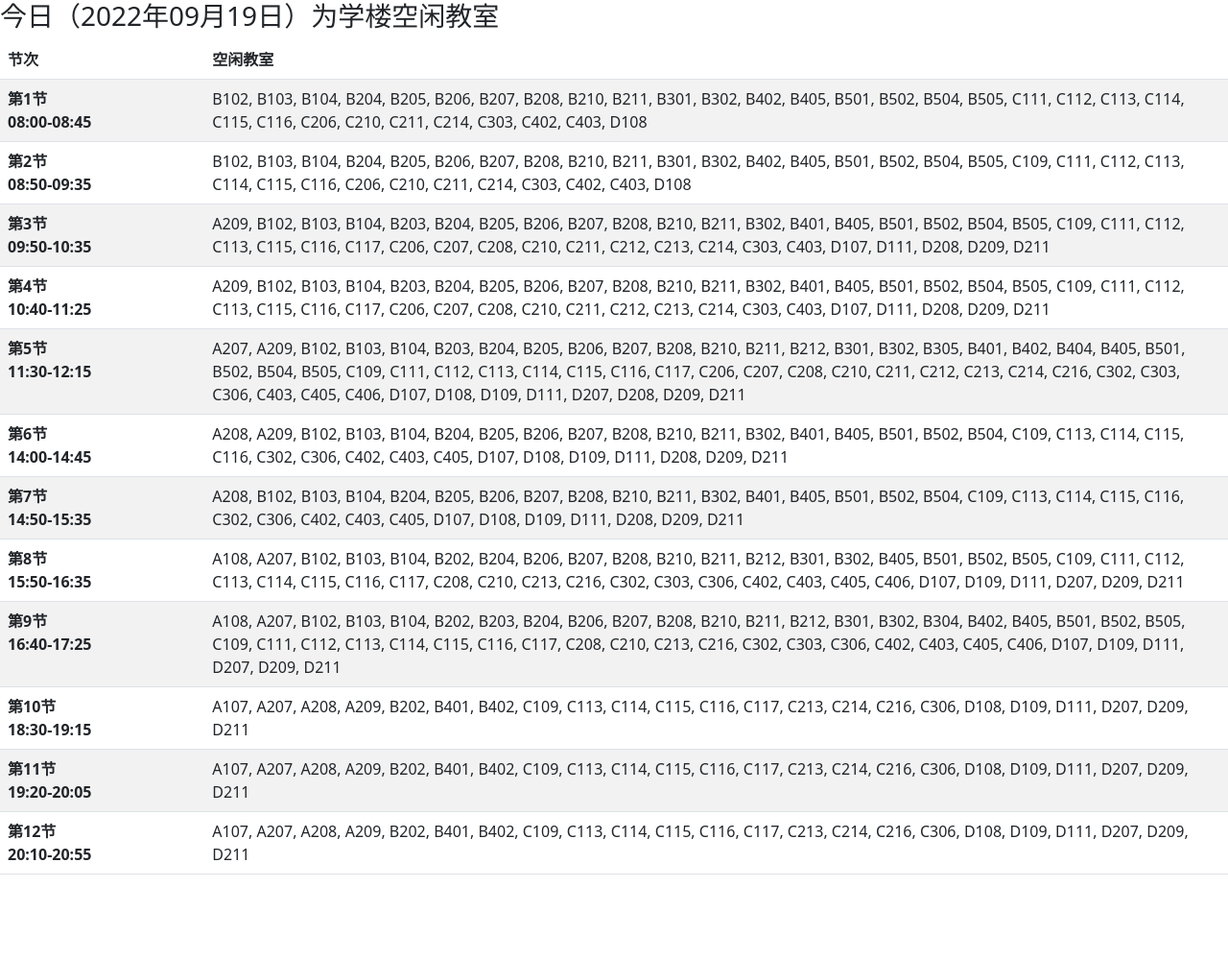
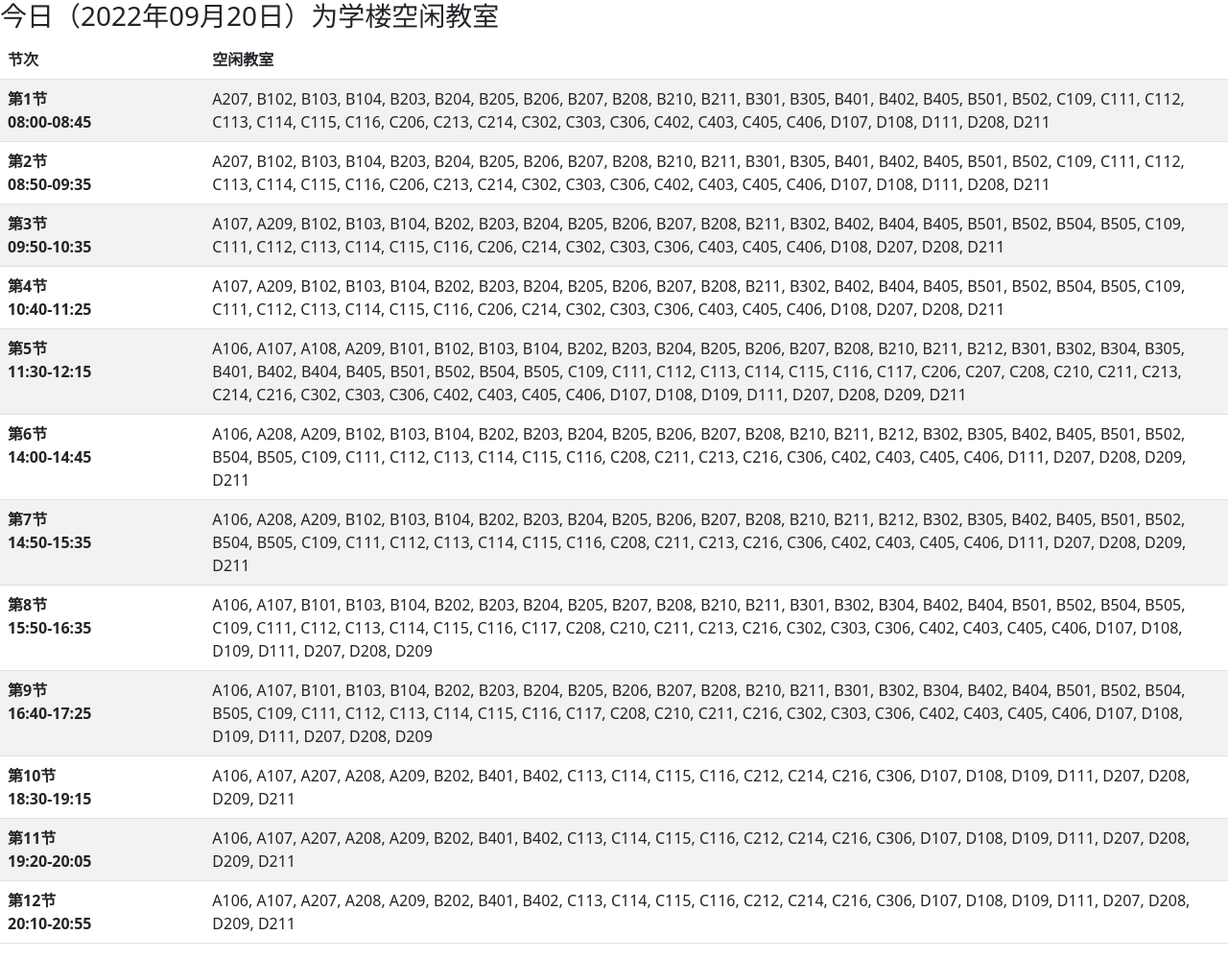
Before and after one commit to wlonestar/AutomaEdu, a Python web app: template template/result.html in a window 1280 px wide. Shown: the whole page at 96% size. Before the commit the page ends 911 px from the top, so only its background shows below. Run offline with Jinja, Linux system fonts and the light colour scheme; the template is opened without the code that fills it, so the values that code supplies are empty.

Commit message:
fix bug: set timezone to Asia/Shanghai, change send mail time

```diff
--- a/template/result.html
+++ b/template/result.html
@@ -7,7 +7,7 @@
     <link href="https://cdn.jsdelivr.net/npm/bootstrap@5.2.1/dist/css/bootstrap.min.css" rel="stylesheet" integrity="sha384-iYQeCzEYFbKjA/T2uDLTpkwGzCiq6soy8tYaI1GyVh/UjpbCx/TYkiZhlZB6+fzT" crossorigin="anonymous">
 </head>
 <body>
-    <h3>今日（2022年09月19日）为学楼空闲教室</h3>
+    <h3>今日（2022年09月20日）为学楼空闲教室</h3>
     <table class="table table-striped">
         <thead>
         <tr>
@@ -19,62 +19,62 @@
 
         <tr>
             <th>第1节<br>08:00-08:45</th>
-            <td>B102, B103, B104, B204, B205, B206, B207, B208, B210, B211, B301, B302, B402, B405, B501, B502, B504, B505, C111, C112, C113, C114, C115, C116, C206, C210, C211, C214, C303, C402, C403, D108</td>
+            <td>A207, B102, B103, B104, B203, B204, B205, B206, B207, B208, B210, B211, B301, B305, B401, B402, B405, B501, B502, C109, C111, C112, C113, C114, C115, C116, C206, C213, C214, C302, C303, C306, C402, C403, C405, C406, D107, D108, D111, D208, D211</td>
         </tr>
 
         <tr>
             <th>第2节<br>08:50-09:35</th>
-            <td>B102, B103, B104, B204, B205, B206, B207, B208, B210, B211, B301, B302, B402, B405, B501, B502, B504, B505, C109, C111, C112, C113, C114, C115, C116, C206, C210, C211, C214, C303, C402, C403, D108</td>
+            <td>A207, B102, B103, B104, B203, B204, B205, B206, B207, B208, B210, B211, B301, B305, B401, B402, B405, B501, B502, C109, C111, C112, C113, C114, C115, C116, C206, C213, C214, C302, C303, C306, C402, C403, C405, C406, D107, D108, D111, D208, D211</td>
         </tr>
 
         <tr>
             <th>第3节<br>09:50-10:35</th>
-            <td>A209, B102, B103, B104, B203, B204, B205, B206, B207, B208, B210, B211, B302, B401, B405, B501, B502, B504, B505, C109, C111, C112, C113, C115, C116, C117, C206, C207, C208, C210, C211, C212, C213, C214, C303, C403, D107, D111, D208, D209, D211</td>
+            <td>A107, A209, B102, B103, B104, B202, B203, B204, B205, B206, B207, B208, B211, B302, B402, B404, B405, B501, B502, B504, B505, C109, C111, C112, C113, C114, C115, C116, C206, C214, C302, C303, C306, C403, C405, C406, D108, D207, D208, D211</td>
         </tr>
 
         <tr>
             <th>第4节<br>10:40-11:25</th>
-            <td>A209, B102, B103, B104, B203, B204, B205, B206, B207, B208, B210, B211, B302, B401, B405, B501, B502, B504, B505, C109, C111, C112, C113, C115, C116, C117, C206, C207, C208, C210, C211, C212, C213, C214, C303, C403, D107, D111, D208, D209, D211</td>
+            <td>A107, A209, B102, B103, B104, B202, B203, B204, B205, B206, B207, B208, B211, B302, B402, B404, B405, B501, B502, B504, B505, C109, C111, C112, C113, C114, C115, C116, C206, C214, C302, C303, C306, C403, C405, C406, D108, D207, D208, D211</td>
         </tr>
 
         <tr>
             <th>第5节<br>11:30-12:15</th>
-            <td>A207, A209, B102, B103, B104, B203, B204, B205, B206, B207, B208, B210, B211, B212, B301, B302, B305, B401, B402, B404, B405, B501, B502, B504, B505, C109, C111, C112, C113, C114, C115, C116, C117, C206, C207, C208, C210, C211, C212, C213, C214, C216, C302, C303, C306, C403, C405, C406, D107, D108, D109, D111, D207, D208, D209, D211</td>
+            <td>A106, A107, A108, A209, B101, B102, B103, B104, B202, B203, B204, B205, B206, B207, B208, B210, B211, B212, B301, B302, B304, B305, B401, B402, B404, B405, B501, B502, B504, B505, C109, C111, C112, C113, C114, C115, C116, C117, C206, C207, C208, C210, C211, C213, C214, C216, C302, C303, C306, C402, C403, C405, C406, D107, D108, D109, D111, D207, D208, D209, D211</td>
         </tr>
 
         <tr>
             <th>第6节<br>14:00-14:45</th>
-            <td>A208, A209, B102, B103, B104, B204, B205, B206, B207, B208, B210, B211, B302, B401, B405, B501, B502, B504, C109, C113, C114, C115, C116, C302, C306, C402, C403, C405, D107, D108, D109, D111, D208, D209, D211</td>
+            <td>A106, A208, A209, B102, B103, B104, B202, B203, B204, B205, B206, B207, B208, B210, B211, B212, B302, B305, B402, B405, B501, B502, B504, B505, C109, C111, C112, C113, C114, C115, C116, C208, C211, C213, C216, C306, C402, C403, C405, C406, D111, D207, D208, D209, D211</td>
         </tr>
 
         <tr>
             <th>第7节<br>14:50-15:35</th>
-            <td>A208, B102, B103, B104, B204, B205, B206, B207, B208, B210, B211, B302, B401, B405, B501, B502, B504, C109, C113, C114, C115, C116, C302, C306, C402, C403, C405, D107, D108, D109, D111, D208, D209, D211</td>
+            <td>A106, A208, A209, B102, B103, B104, B202, B203, B204, B205, B206, B207, B208, B210, B211, B212, B302, B305, B402, B405, B501, B502, B504, B505, C109, C111, C112, C113, C114, C115, C116, C208, C211, C213, C216, C306, C402, C403, C405, C406, D111, D207, D208, D209, D211</td>
         </tr>
 
         <tr>
             <th>第8节<br>15:50-16:35</th>
-            <td>A108, A207, B102, B103, B104, B202, B204, B206, B207, B208, B210, B211, B212, B301, B302, B405, B501, B502, B505, C109, C111, C112, C113, C114, C115, C116, C117, C208, C210, C213, C216, C302, C303, C306, C402, C403, C405, C406, D107, D109, D111, D207, D209, D211</td>
+            <td>A106, A107, B101, B103, B104, B202, B203, B204, B205, B207, B208, B210, B211, B301, B302, B304, B402, B404, B501, B502, B504, B505, C109, C111, C112, C113, C114, C115, C116, C117, C208, C210, C211, C213, C216, C302, C303, C306, C402, C403, C405, C406, D107, D108, D109, D111, D207, D208, D209</td>
         </tr>
 
         <tr>
             <th>第9节<br>16:40-17:25</th>
-            <td>A108, A207, B102, B103, B104, B202, B203, B204, B206, B207, B208, B210, B211, B212, B301, B302, B304, B402, B405, B501, B502, B505, C109, C111, C112, C113, C114, C115, C116, C117, C208, C210, C213, C216, C302, C303, C306, C402, C403, C405, C406, D107, D109, D111, D207, D209, D211</td>
+            <td>A106, A107, B101, B103, B104, B202, B203, B204, B205, B206, B207, B208, B210, B211, B301, B302, B304, B402, B404, B501, B502, B504, B505, C109, C111, C112, C113, C114, C115, C116, C117, C208, C210, C211, C216, C302, C303, C306, C402, C403, C405, C406, D107, D108, D109, D111, D207, D208, D209</td>
         </tr>
 
         <tr>
             <th>第10节<br>18:30-19:15</th>
-            <td>A107, A207, A208, A209, B202, B401, B402, C109, C113, C114, C115, C116, C117, C213, C214, C216, C306, D108, D109, D111, D207, D209, D211</td>
+            <td>A106, A107, A207, A208, A209, B202, B401, B402, C113, C114, C115, C116, C212, C214, C216, C306, D107, D108, D109, D111, D207, D208, D209, D211</td>
         </tr>
 
         <tr>
             <th>第11节<br>19:20-20:05</th>
-            <td>A107, A207, A208, A209, B202, B401, B402, C109, C113, C114, C115, C116, C117, C213, C214, C216, C306, D108, D109, D111, D207, D209, D211</td>
+            <td>A106, A107, A207, A208, A209, B202, B401, B402, C113, C114, C115, C116, C212, C214, C216, C306, D107, D108, D109, D111, D207, D208, D209, D211</td>
         </tr>
 
         <tr>
             <th>第12节<br>20:10-20:55</th>
-            <td>A107, A207, A208, A209, B202, B401, B402, C109, C113, C114, C115, C116, C117, C213, C214, C216, C306, D108, D109, D111, D207, D209, D211</td>
+            <td>A106, A107, A207, A208, A209, B202, B401, B402, C113, C114, C115, C116, C212, C214, C216, C306, D107, D108, D109, D111, D207, D208, D209, D211</td>
         </tr>
 
         </tbody>
```
Also changed, not shown: timeofday.py (+5 -3 lines), .github/workflows/send_mail.yml, captcha.jpg, captcha_p.png.
